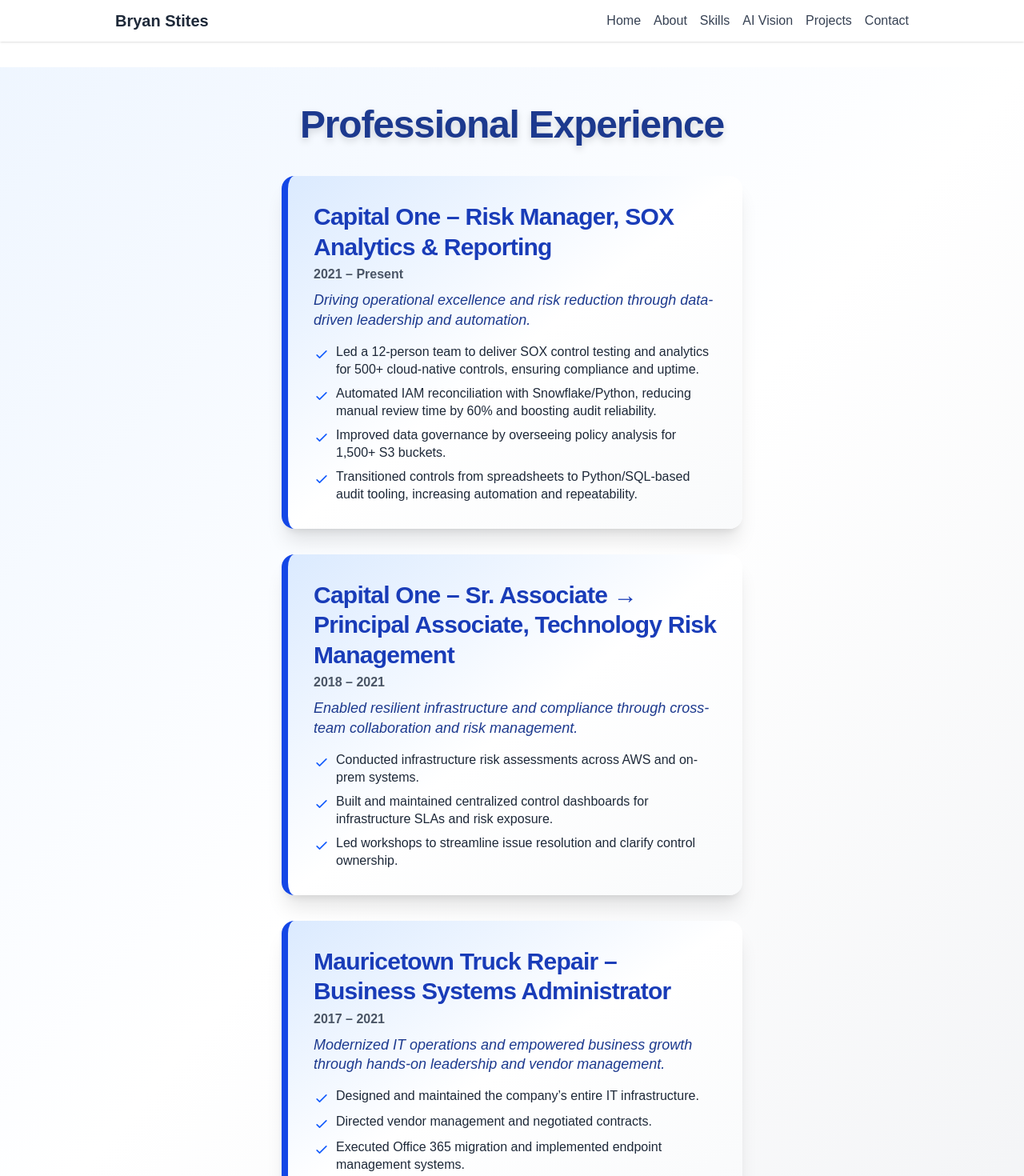
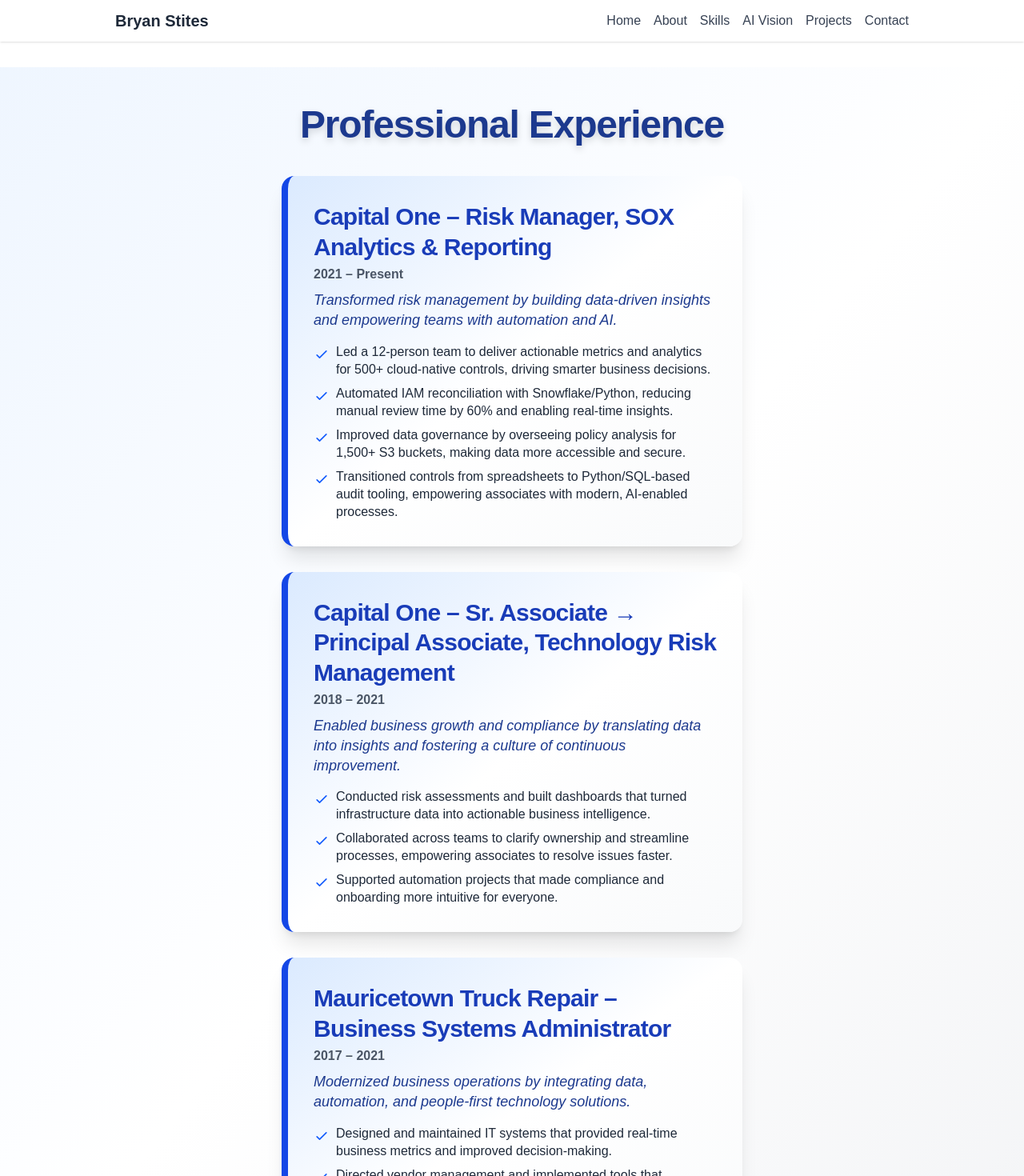
Before and after one commit to bkstites/vp-portfolio, a Next.js app: page /projects in a window 1280 px wide. Shown: the top 1470 px of the page at 80% size. Built offline with nearby package versions, Linux system fonts and the light colour scheme.

Commit message:
Rebrand as business insights and AI leader; update all pages for new focus and copy

```diff
--- a/src/app/about/page.tsx
+++ b/src/app/about/page.tsx
@@ -17,18 +17,18 @@
         </div>
         <h1 className="text-4xl font-extrabold text-blue-900 mb-4 drop-shadow-lg tracking-tight text-center">About Bryan Stites</h1>
         <p className="mb-6 text-lg text-gray-800">
-          I’m Bryan Stites, a technology leader with over a decade of experience at the intersection of operations, systems, and people. I build infrastructure that’s reliable, secure, and designed for real-world users. Having grown up and worked in South Jersey, I’m personally invested in strengthening the technology backbone of our region.
+          I’m Bryan Stites, a business insights leader passionate about using data and AI to drive meaningful change. My focus is on unlocking actionable metrics, informing business processes, and empowering associates with technology that truly bridges the gap between people and platforms.
         </p>
         <section className="mb-6">
           <h2 className="text-2xl font-bold text-blue-800 mb-2 drop-shadow">Leadership Style</h2>
           <p className="text-gray-700">
-            My approach to leadership is people-first. Whether supporting engineers, vendors, or senior stakeholders, I bring clarity, steady direction, and accountability. I believe in building resilient, adaptable systems and mentoring high-performing teams to deliver meaningful, local impact.
+            My approach is people-first and insight-driven. I believe in mentoring teams, fostering curiosity, and using data to illuminate opportunities for growth. By equipping associates with the right tools and AI-powered solutions, I help organizations make smarter, faster decisions.
           </p>
         </section>
         <section>
-          <h2 className="text-2xl font-bold text-blue-800 mb-2 drop-shadow">Local Commitment</h2>
+          <h2 className="text-2xl font-bold text-blue-800 mb-2 drop-shadow">Empowering People</h2>
           <p className="text-gray-700">
-            I’m passionate about serving South Jersey and helping organizations modernize and secure their technology infrastructure for the future.
+            I’m passionate about making technology accessible and impactful—bringing superpowers to people at every level of the organization.
           </p>
         </section>
       </div>
--- a/src/app/contact/page.tsx
+++ b/src/app/contact/page.tsx
@@ -6,7 +6,7 @@
       <div className="bg-white/80 rounded-xl shadow-lg p-8 max-w-2xl w-full">
         <h1 className="text-4xl font-extrabold text-blue-900 mb-4 drop-shadow-lg tracking-tight text-center">Let’s Connect</h1>
         <p className="mb-6 text-lg text-gray-800 text-center">
-          I’m always open to connecting with fellow technologists, leaders, and organizations who share a passion for building resilient, people-focused systems. Whether you want to collaborate, discuss leadership, or explore how AI can empower your team—reach out!
+          Interested in building a more data-driven, empowered organization? I’m always open to connecting with leaders and teams who want to use business insights and AI to bridge technology gaps and unlock new potential for their people.
         </p>
         <form className="bg-blue-50 rounded-lg shadow p-6 space-y-4 max-w-md mx-auto">
           <div>
--- a/src/app/page.tsx
+++ b/src/app/page.tsx
@@ -15,20 +15,20 @@
           priority
         />
         <h1 className="text-5xl font-extrabold text-blue-900 mb-2 drop-shadow-lg tracking-tight">Bryan Stites</h1>
-        <h2 className="text-2xl text-blue-700 mb-4 font-semibold drop-shadow">Technology Leader & Infrastructure Strategist</h2>
+        <h2 className="text-2xl text-blue-700 mb-4 font-semibold drop-shadow">Business Insights Leader & Data-Driven Innovator</h2>
       </div>
       <div className="bg-white/80 rounded-xl shadow-lg p-8 max-w-2xl mb-8">
         <p className="mb-8 text-lg text-gray-800">
-          I build resilient, secure, and people-focused technology systems. My mission is to empower technologists and organizations with modern infrastructure, automation, and AI-driven solutions.
+          I help organizations unlock meaningful metrics and actionable insights by harnessing the power of data and AI. My mission is to bridge the technology gap for associates—bringing superpowers to people, not just platforms. I believe in using data to inform business processes, drive smarter decisions, and empower teams to achieve more.
         </p>
         <div className="flex flex-wrap justify-center gap-4 mb-4">
           <Link href="/about" className="bg-blue-600 text-white px-5 py-2 rounded font-medium hover:bg-blue-700 transition">About</Link>
-          <Link href="/skills" className="bg-gray-200 text-gray-800 px-5 py-2 rounded font-medium hover:bg-gray-300 transition">Skills</Link>
+          <Link href="/skills" className="bg-gray-200 text-gray-800 px-5 py-2 rounded font-medium hover:bg-gray-300 transition">Strengths</Link>
           <Link href="/ai-vision" className="bg-gray-200 text-gray-800 px-5 py-2 rounded font-medium hover:bg-gray-300 transition">AI Vision</Link>
           <Link href="/projects" className="bg-gray-200 text-gray-800 px-5 py-2 rounded font-medium hover:bg-gray-300 transition">Projects</Link>
           <Link href="/contact" className="bg-gray-200 text-gray-800 px-5 py-2 rounded font-medium hover:bg-gray-300 transition">Contact</Link>
         </div>
-        <p className="text-gray-500 text-center">Let’s connect and build the future of technology together.</p>
+        <p className="text-gray-500 text-center">Let’s connect and build a smarter, more empowered future together.</p>
       </div>
     </main>
   );
--- a/src/app/projects/page.tsx
+++ b/src/app/projects/page.tsx
@@ -4,32 +4,32 @@
   {
     title: 'Capital One – Risk Manager, SOX Analytics & Reporting',
     period: '2021 – Present',
-    impact: 'Driving operational excellence and risk reduction through data-driven leadership and automation.',
+    impact: 'Transformed risk management by building data-driven insights and empowering teams with automation and AI.',
     description: [
-      'Led a 12-person team to deliver SOX control testing and analytics for 500+ cloud-native controls, ensuring compliance and uptime.',
-      'Automated IAM reconciliation with Snowflake/Python, reducing manual review time by 60% and boosting audit reliability.',
-      'Improved data governance by overseeing policy analysis for 1,500+ S3 buckets.',
-      'Transitioned controls from spreadsheets to Python/SQL-based audit tooling, increasing automation and repeatability.'
+      'Led a 12-person team to deliver actionable metrics and analytics for 500+ cloud-native controls, driving smarter business decisions.',
+      'Automated IAM reconciliation with Snowflake/Python, reducing manual review time by 60% and enabling real-time insights.',
+      'Improved data governance by overseeing policy analysis for 1,500+ S3 buckets, making data more accessible and secure.',
+      'Transitioned controls from spreadsheets to Python/SQL-based audit tooling, empowering associates with modern, AI-enabled processes.'
     ]
   },
   {
     title: 'Capital One – Sr. Associate → Principal Associate, Technology Risk Management',
     period: '2018 – 2021',
-    impact: 'Enabled resilient infrastructure and compliance through cross-team collaboration and risk management.',
+    impact: 'Enabled business growth and compliance by translating data into insights and fostering a culture of continuous improvement.',
     description: [
-      'Conducted infrastructure risk assessments across AWS and on-prem systems.',
-      'Built and maintained centralized control dashboards for infrastructure SLAs and risk exposure.',
-      'Led workshops to streamline issue resolution and clarify control ownership.'
+      'Conducted risk assessments and built dashboards that turned infrastructure data into actionable business intelligence.',
+      'Collaborated across teams to clarify ownership and streamline processes, empowering associates to resolve issues faster.',
+      'Supported automation projects that made compliance and onboarding more intuitive for everyone.'
     ]
   },
   {
     title: 'Mauricetown Truck Repair – Business Systems Administrator',
     period: '2017 – 2021',
-    impact: 'Modernized IT operations and empowered business growth through hands-on leadership and vendor management.',
+    impact: 'Modernized business operations by integrating data, automation, and people-first technology solutions.',
     description: [
-      'Designed and maintained the company’s entire IT infrastructure.',
-      'Directed vendor management and negotiated contracts.',
-      'Executed Office 365 migration and implemented endpoint management systems.'
+      'Designed and maintained IT systems that provided real-time business metrics and improved decision-making.',
+      'Directed vendor management and implemented tools that empowered staff to work smarter, not harder.',
+      'Executed Office 365 migration and endpoint management to make technology accessible and effective for all associates.'
     ]
   }
 ];
--- a/src/app/skills/page.tsx
+++ b/src/app/skills/page.tsx
@@ -1,13 +1,15 @@
 import React from 'react';
 
 const skills = [
-  'Infrastructure Leadership',
-  'Cloud & On-Prem Architecture',
-  'Automation & Analytics',
-  'Risk Management',
+  'Business Insights',
+  'Data-Driven Leadership',
+  'Metrics & Analytics',
+  'AI Empowerment',
+  'Process Optimization',
   'Team Building & Mentorship',
-  'Vendor & Stakeholder Relations',
-  'AWS', 'Snowflake', 'Python', 'SQL', 'ServiceNow', 'Microsoft 365', 'VMWare',
+  'Change Management',
+  'Cloud & Automation',
+  'Python', 'SQL', 'Snowflake', 'AWS',
 ];
 
 export default function SkillsPage() {
@@ -16,7 +18,7 @@
       <div className="bg-white/80 rounded-xl shadow-lg p-8 max-w-2xl w-full">
         <h1 className="text-4xl font-extrabold text-blue-900 mb-4 drop-shadow-lg tracking-tight text-center">My Strengths</h1>
         <p className="mb-6 text-lg text-gray-800 text-center">
-          I lead with a blend of technical depth and people-first leadership. My experience spans cloud and on-prem infrastructure, automation, risk management, and building high-performing teams. I believe in empowering technologists to do their best work—by providing clarity, mentorship, and the right tools.
+          I specialize in translating data into actionable business insights and empowering teams with AI-driven tools. My strengths lie in building metrics that matter, optimizing processes, and helping associates unlock their full potential through technology.
         </p>
         <div className="flex flex-wrap justify-center gap-3 mb-6">
           {skills.map(skill => (
```
Also changed, not shown: src/app/ai-vision/page.tsx (+7 -7 lines).
